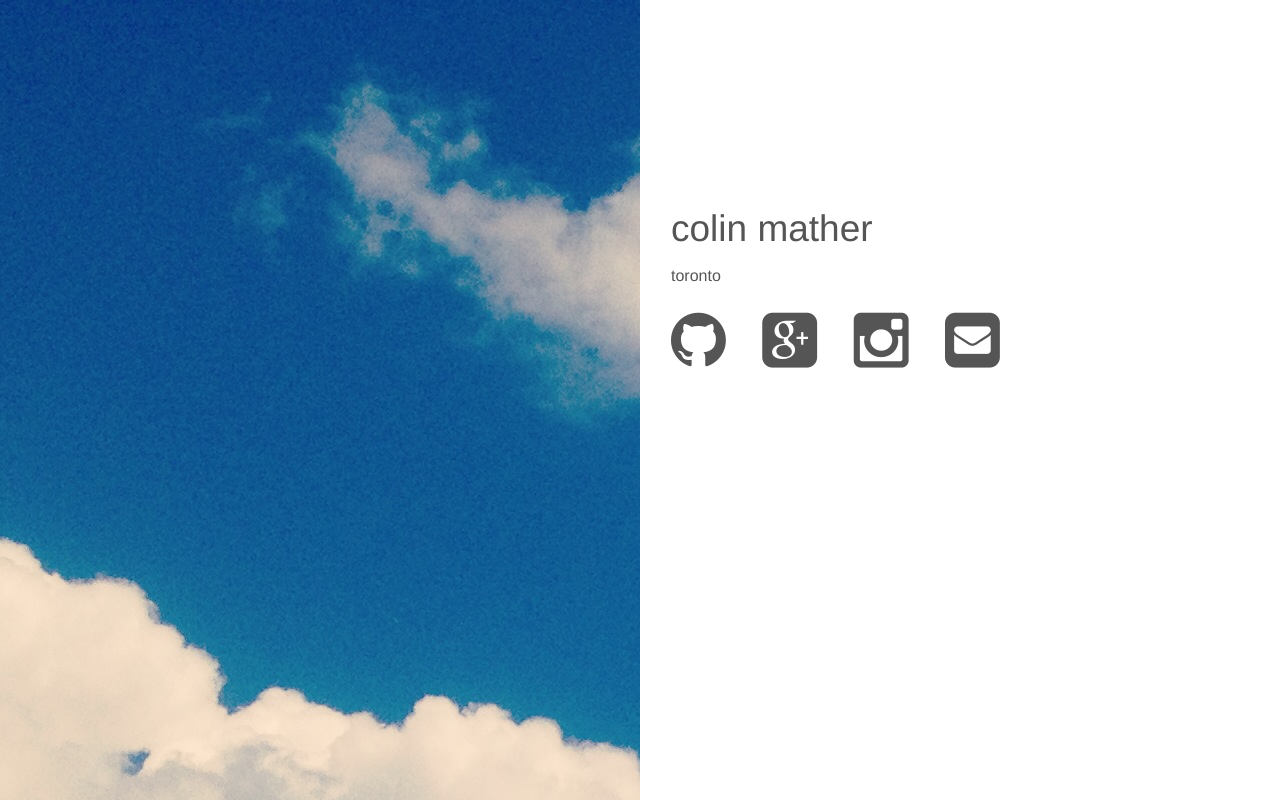
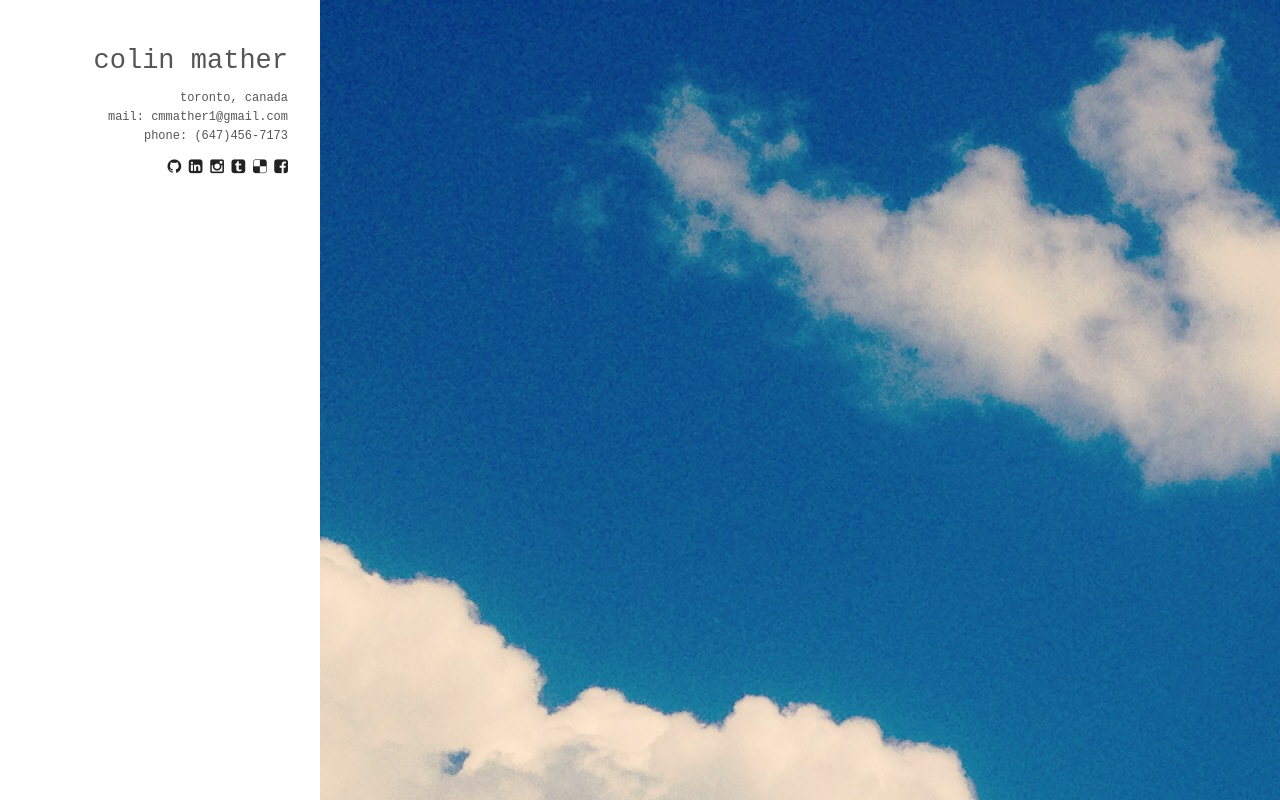
Before and after one commit to colinmm/colinmm.github.io, a website: page index.html in a window 1280 px wide. Drawn offline with Linux system fonts and the light colour scheme.

Commit message:
Layout revision

```diff
--- a/index.html
+++ b/index.html
@@ -11,27 +11,25 @@
   <body>
 
     <div class="row">
-      <div class="left large-6 columns"></div>
-      <div class="right large-6 columns">
-        <div class="writeup">
-          <h2>colin mather</h2>
-          <p>toronto</p>
-        </div>
-        <div class="icons">
-          <a href="https://github.com/colinmm">
-            <i class="fa fa-github fa-4x"></i>
-          </a>
-          <a href="https://plus.google.com/102632545119021272256/">
-            <i class="fa fa-google-plus-square fa-4x"></i>
-          </a>
-          <a href="http://instagram.com/mm_colin">
-            <i class="fa fa-instagram fa-4x"></i>
-          </a>
-          <a href="mailto:cmmather1@gmail.com">
-            <i class="fa fa-envelope-square fa-4x"></i>
-          </a>
+      <div class="left large-3 columns ">
+        <div class="content large-12 columns">
+          <h3><span>colin mather</span></h3>
+          <div class="contact">
+            <p><span>toronto, canada</span></p>
+            <p><span>mail: <a href="mailto:cmmather1@gmail.com">cmmather1@gmail.com</a></span></p>
+            <p><span>phone: <a href="tel://6474567173">(647)456-7173</a></span></p>
+          </div>
+          <span>
+            <a href="https://github.com/colinmm" target="_blank" title="github"><i class="fa fa-github"></i></a>
+            <a href="http://ca.linkedin.com/pub/colin-mather/63/8aa/b7" target="_blank" title="linkedin"><i class="fa fa-linkedin-square"></i></a>
+            <a href="http://instagram.com/mm_colin" target="_blank" title="instagram"><i class="fa fa-instagram"></i></a>
+            <a href="http://mathematicien.tumblr.com/" target="_blank" title="tumblr"><i class="fa fa-tumblr-square"></i></a>
+            <a href="https://delicious.com/colinmm" target="_blank" title="delicious"><i class="fa fa-delicious"></i></a>
+            <a href="https://www.facebook.com/colin.mather.33" target="_blank" title="facebook"><i class="fa fa-facebook-square"></i></a>
+          </span>
         </div>
       </div>
+      <div class="right large-9 columns"></div>
     </div>
 
     <script src="bower_components/jquery/dist/jquery.min.js"></script>
--- a/scss/app.scss
+++ b/scss/app.scss
@@ -4,52 +4,60 @@
 $text: #555555;
 
 .left {
+	left: 0;
+	height: 100%;
+	padding:2.5rem 2rem;
+	position: fixed;
+	text-align: right;
+}
+
+.content {
+	padding: 0;
+}
+
+.contact {
+	padding-bottom: .5rem;
+}
+
+.right {
 	background-image: url("../img/IMG_0514.JPG");
-	left: 0;
+	right: 0;
 	top: 0;
 	position: fixed;
 	height: 100%;
 }
 
-.right {
-	height: 100%;
-	right: 0;
-	margin-top: 20%;
+h3, p {
+	color: $text;
+	font-family: "Courier New", Courier, monospace;
 }
 
-.right--footer {
-	background-color: #333;
-	right: 0;
+a {
+	color: inherit;
+	text-decoration: none;
+	&:hover {
+		color: inherit;
+		text-decoration: line-through;
+	}
 }
 
-.writeup {
-	padding-left: 1rem;
+p {
+	font-size: .75rem;
+	margin: 0;
 }
 
-.icons {
-	height: 4rem;
-}
-
-h2, p {
-	color: $text;
-}
-
-.fa {
-	color: #555555;
-	padding: 0 1rem;
+i {
+	padding-left: .2rem;
 }
 
 @media #{$small-only} {
-	.fa, h2, p {
-		color: #FFFFFF;
-	}
-	.fa {
-		padding: 0 .5rem;
+	span {
+		background-color: #FFFFFF;
 	}
 }
 
 @media #{$medium-only} {
-	.fa, h2, p {
+	h2, p {
 		color: #FFFFFF;
 	}
 }
```
Also changed, not shown: favicon.ico (added), img/mtn.svg (added), stylesheets/app.css.
